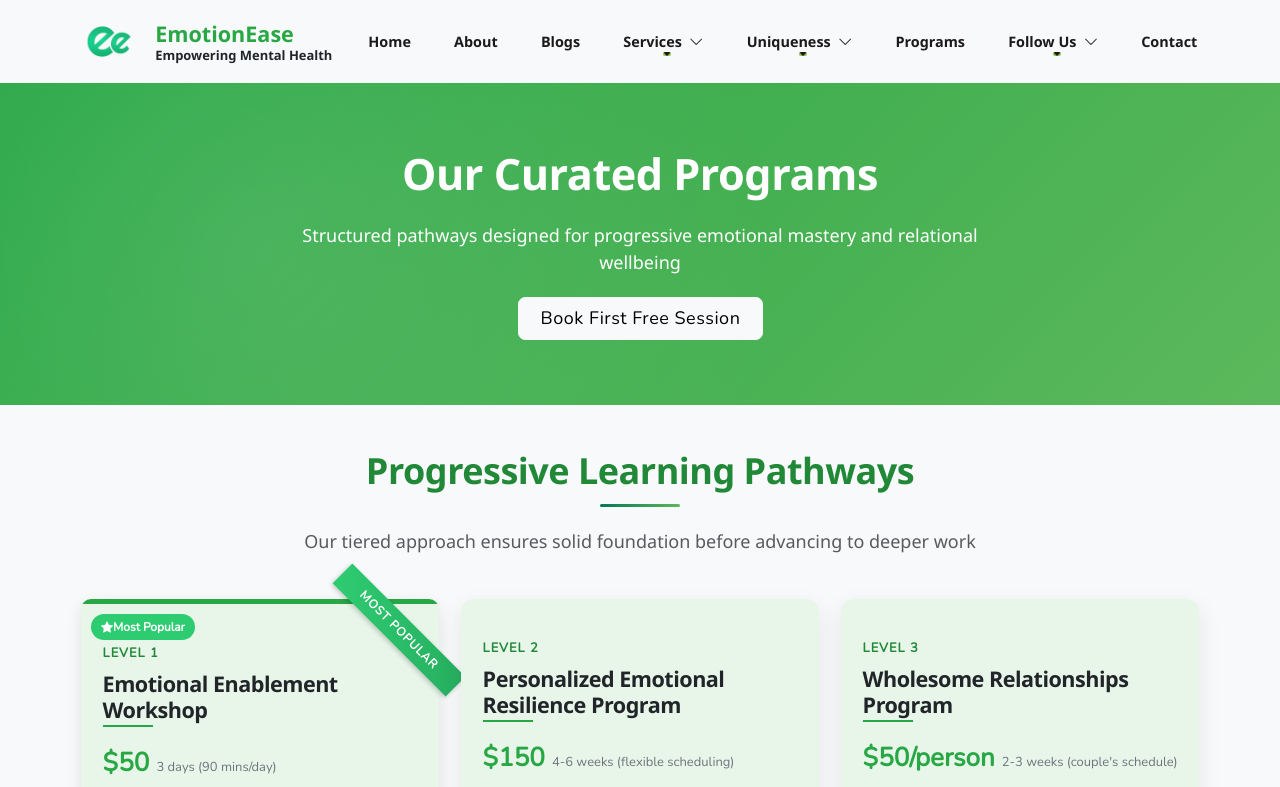
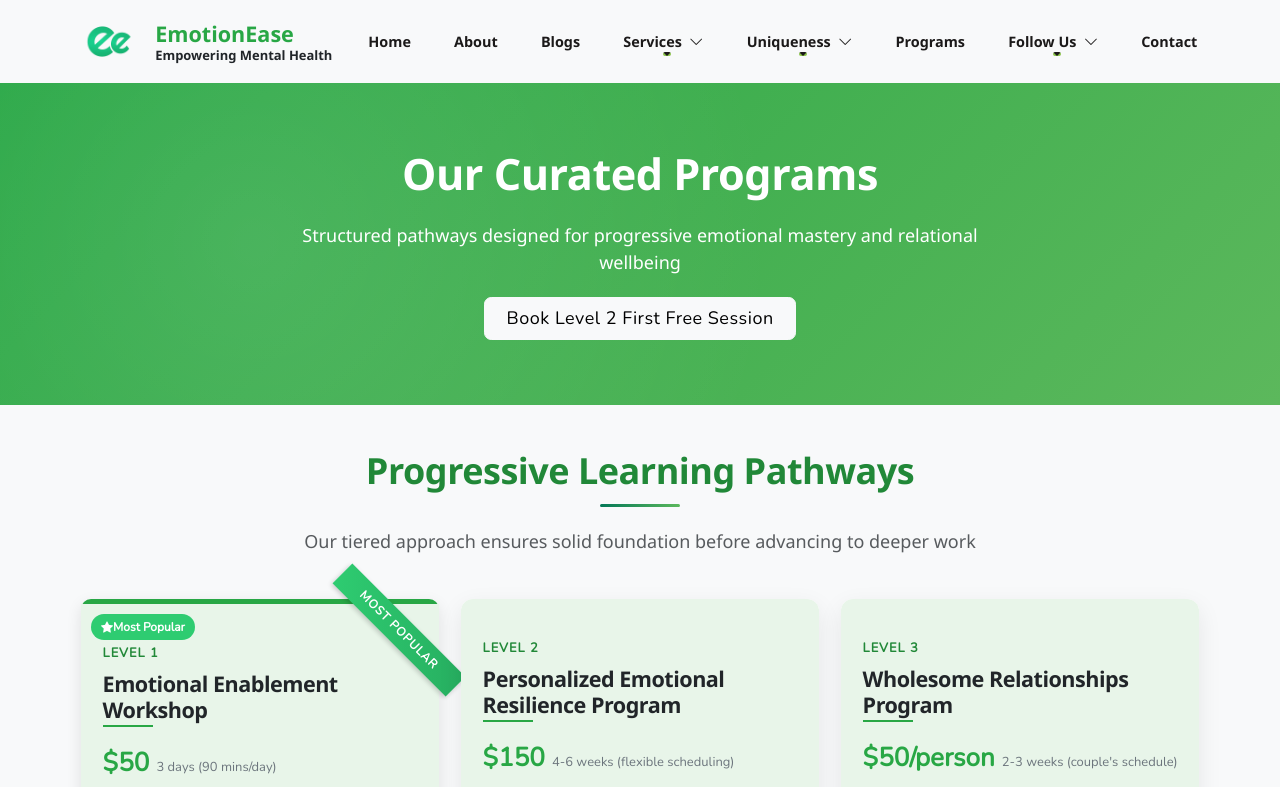
Before and after one commit to EmotionEase-dev/emotionease-Website, a React (Vite) app: page /programs in a window 1280 px wide. Shown: the top 787 px of the page. Built offline with nearby package versions, Linux system fonts and the light colour scheme; a web font is replaced by a local one.

Commit message:
Update CuratedPrograms.jsx

```diff
--- a/pages/CuratedPrograms.jsx
+++ b/pages/CuratedPrograms.jsx
@@ -150,7 +150,7 @@ const CuratedPrograms = () => {
                   <a href="https://forms.gle/YbcSchKPpTkaxu1ZA" className="btn btn-light btn-lg px-4" target="_blank"
   rel="noopener noreferrer"
 >
-Book First Free Session
+Book Level 2 First Free Session
               </a>
                 </motion.div>
               </motion.div>
```
